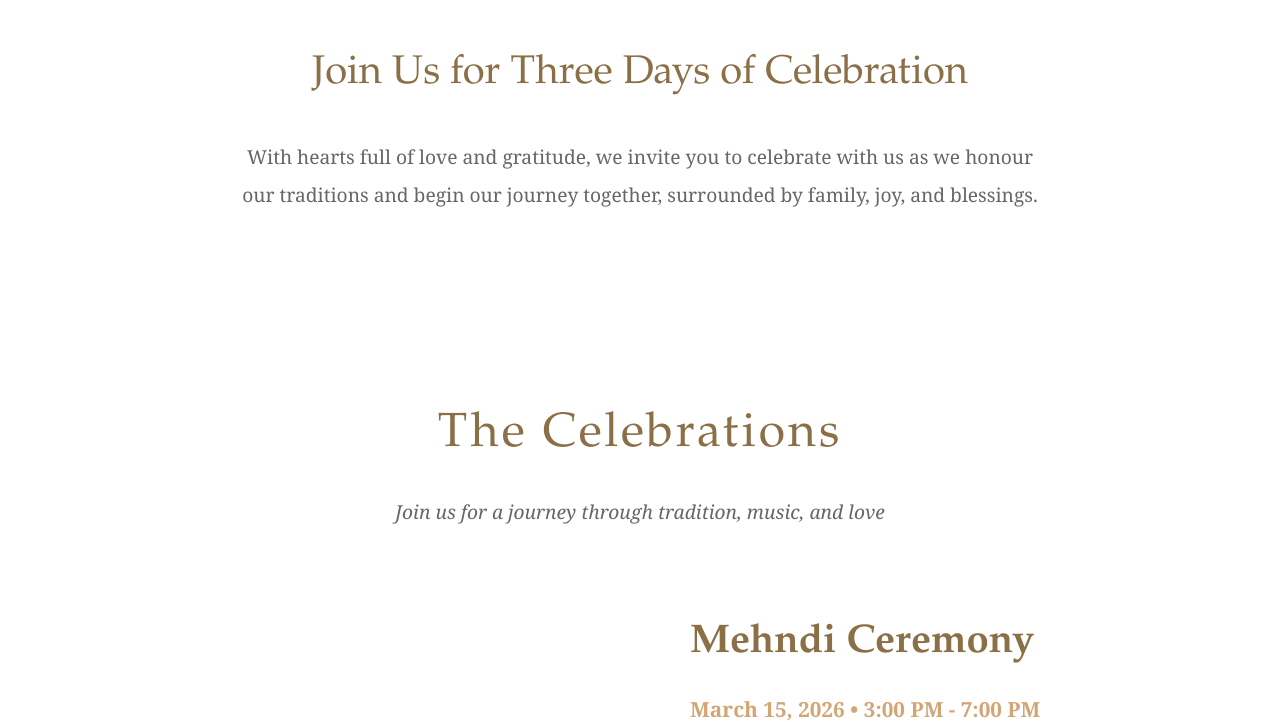
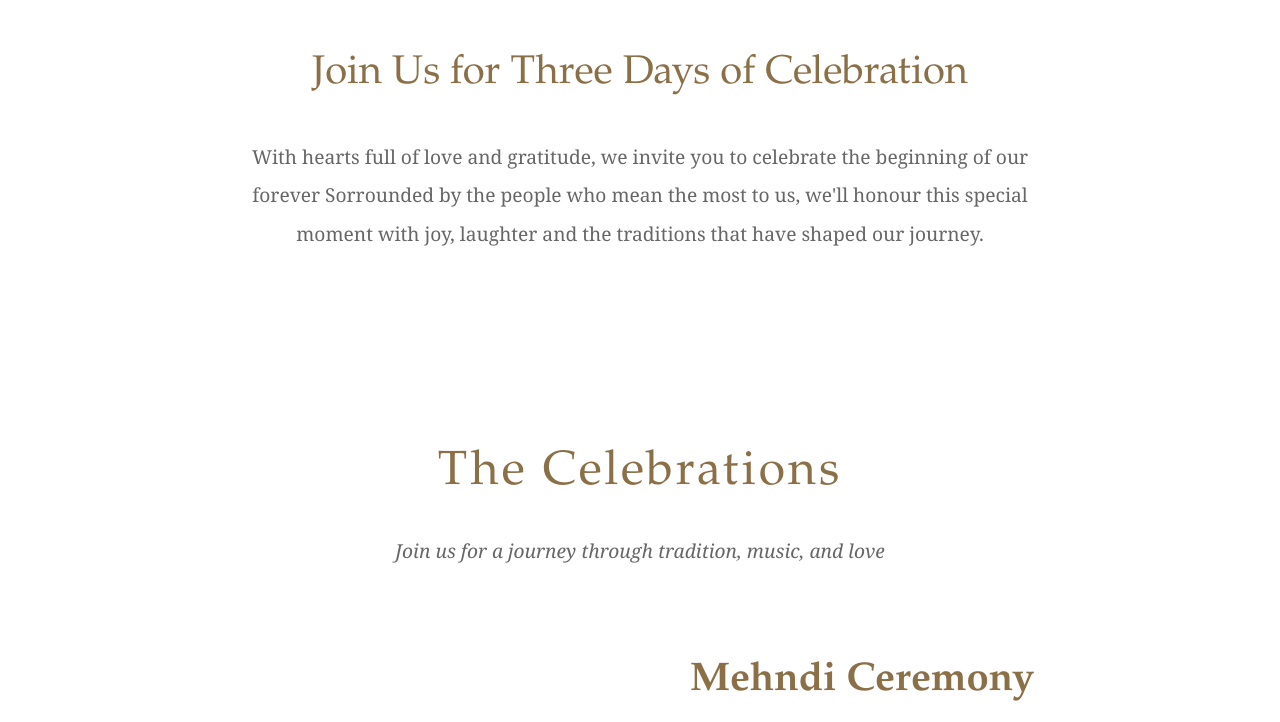
Before and after one commit to Stellahchepchumba/Wedding-invitation, a plain HTML site: page index.html in a window 1280 px wide. Shown: the part 840-1562 px from the top of the page. Drawn offline with Linux system fonts and the light colour scheme; grey boxes are pictures that could not be loaded.

Commit message:
initial commit

```diff
--- a/index.html
+++ b/index.html
@@ -588,7 +588,7 @@
             Join Us for Three Days of Celebration
         </h2>
         <p style="font-size: 1.2em; max-width: 800px; margin: 0 auto; color: #666; line-height: 2;">
-With hearts full of love and gratitude, we invite you to celebrate with us as we honour our traditions and begin our journey together, surrounded by family, joy, and blessings.        </p>
+With hearts full of love and gratitude, we invite you to celebrate the beginning of our forever Sorrounded by the people who mean the most to us, we'll honour this special moment with joy, laughter and the traditions that have shaped our journey. </p>
     </section>
 
     <!-- Events Section -->
```
